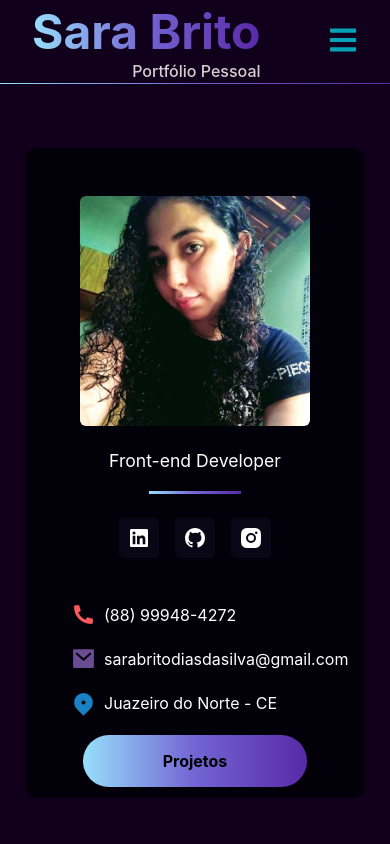
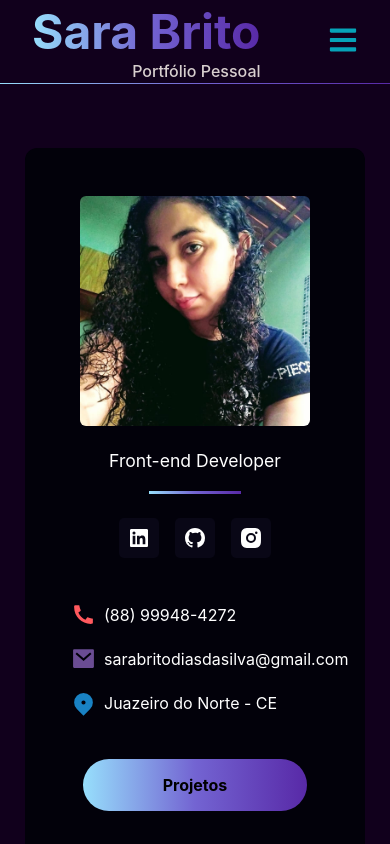
Before and after one commit to SarahBrito/portfolio, a Next.js app: page / in a window 390 px wide. Shown: the top 844 px of the page. Built offline with nearby package versions, Linux system fonts and the light colour scheme.

Commit message:
upadate style profile

```diff
--- a/styles/Profile.module.css
+++ b/styles/Profile.module.css
@@ -109,3 +109,15 @@
         min-width: 340px;
     }
 }
+
+@media (max-width: 480px) {
+    .profile {
+        height: 90%;
+    }
+
+    .download__curriculum  {
+        margin-top: 1.5rem;
+
+
+    }
+}
```
